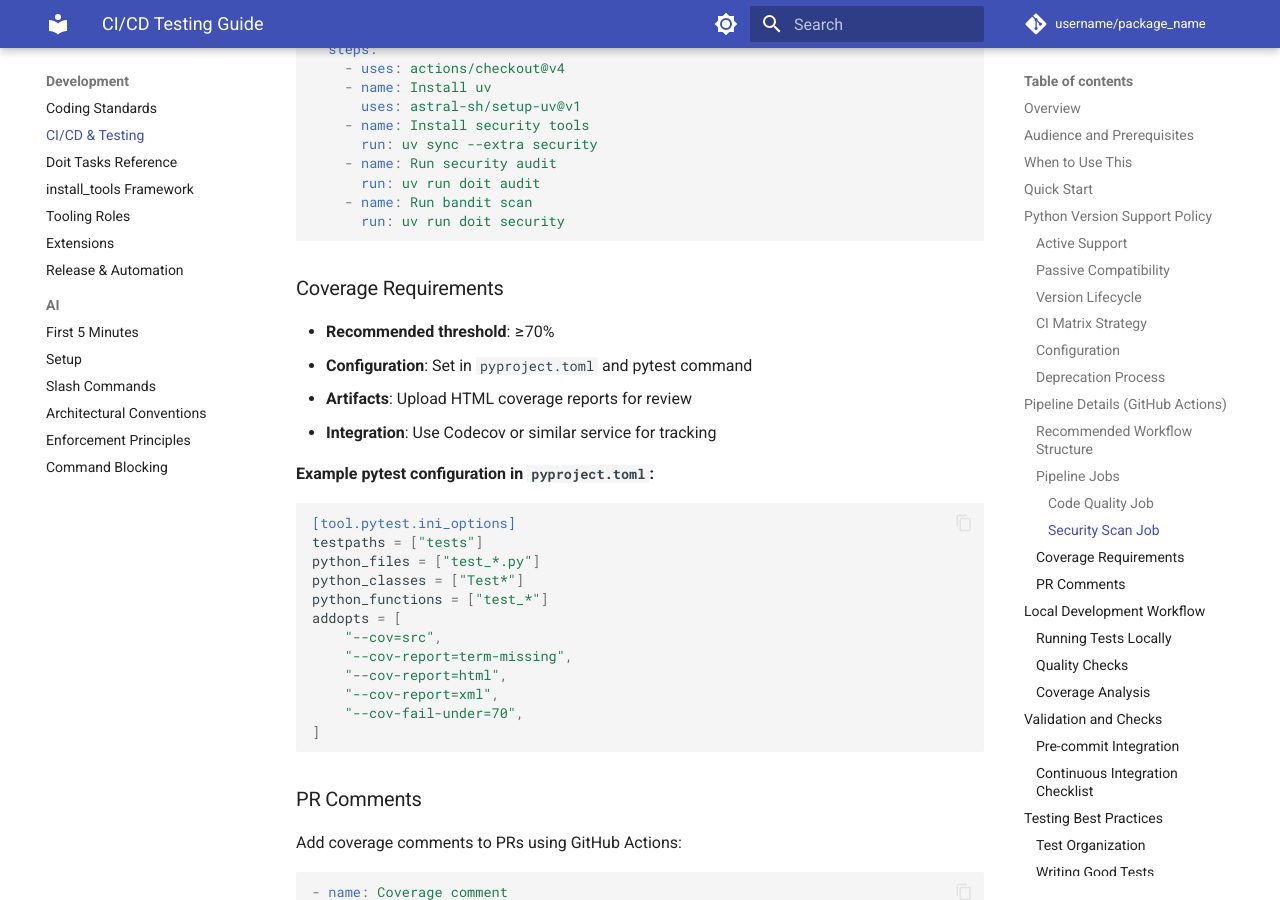
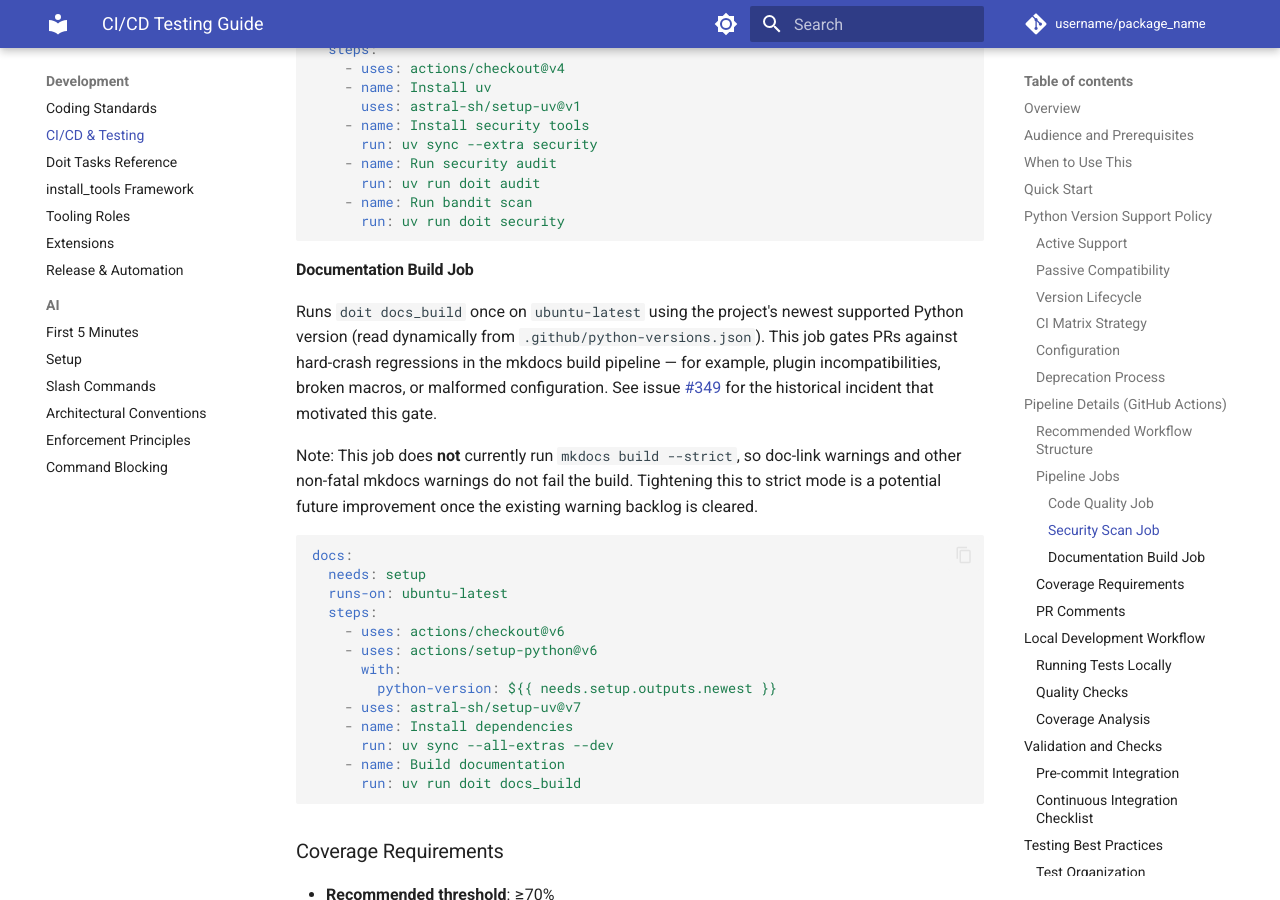
Before and after one commit to endavis/pyproject-template, an MkDocs documentation site: the page built from docs/development/ci-cd-testing.md, in a window 1280 px wide and 900 px high, scrolled down 4359 px. Built offline with MkDocs 1.6.1 and Material for MkDocs 9.7.7, drawn with Linux system fonts in a browser that asks for light colours; comment, search, counter and statistics services are not loaded; some of the changed text lies outside the part shown.

Commit message:
feat: add docs_build job to CI to catch mkdocs regressions at PR time (merges PR #356, addresses #354)
Prior to this change, `doit docs_build` was not executed by any CI
workflow. That gap allowed the pymdown-extensions / pygments 2.20
incompatibility tracked in #349 to land on `main` unnoticed until it
was reported manually; PR #355 shipped the immediate fix. This PR adds
the regression-protection gate that would have caught #349 at PR time.

Adds a new `docs` job to `.github/workflows/ci.yml`, parallel to
`test`, running on a single OS (`ubuntu-latest`) against the project's
newest supported Python version. The `setup` job now exposes a
`newest` output sourced from `.github/python-versions.json`, which the
`docs` job consumes so the Python version stays in sync with the rest
of CI. The job runs `uv run doit docs_build` and is wired through
`ci-complete`, so a failing docs build blocks the merge gate.

Scope: the job runs `mkdocs build` without `--strict`. `main` has an
existing backlog of non-fatal mkdocs warnings (unlisted nav files,
broken relative links in template/AI docs) that are out of scope here.
Tightening to `--strict` is a potential future improvement once that
backlog is cleared. The non-strict gate still catches hard crashes —
plugin incompatibilities, broken macros, malformed configuration —
which is exactly the class of failure that produced #349.

Addresses #354

````diff
--- a/docs/development/ci-cd-testing.md
+++ b/docs/development/ci-cd-testing.md
@@ -207,6 +207,28 @@ security:
       run: uv run doit security
 ```
 
+#### Documentation Build Job
+
+Runs `doit docs_build` once on `ubuntu-latest` using the project's newest supported Python version (read dynamically from `.github/python-versions.json`). This job gates PRs against hard-crash regressions in the mkdocs build pipeline — for example, plugin incompatibilities, broken macros, or malformed configuration. See issue [#349](https://github.com/endavis/pyproject-template/issues/349) for the historical incident that motivated this gate.
+
+Note: This job does **not** currently run `mkdocs build --strict`, so doc-link warnings and other non-fatal mkdocs warnings do not fail the build. Tightening this to strict mode is a potential future improvement once the existing warning backlog is cleared.
+
+```yaml
+docs:
+  needs: setup
+  runs-on: ubuntu-latest
+  steps:
+    - uses: actions/checkout@v6
+    - uses: actions/setup-python@v6
+      with:
+        python-version: ${{ needs.setup.outputs.newest }}
+    - uses: astral-sh/setup-uv@v7
+    - name: Install dependencies
+      run: uv sync --all-extras --dev
+    - name: Build documentation
+      run: uv run doit docs_build
+```
+
 ### Coverage Requirements
 
 - **Recommended threshold**: ≥70%
@@ -362,6 +384,7 @@ Before pushing to CI:
 - [ ] Run `doit type_check` to verify types
 - [ ] Run `doit test` to ensure tests pass
 - [ ] Run `doit coverage` to check coverage threshold
+- [ ] Run `doit docs_build` to verify the documentation build succeeds
 - [ ] Review changes and commit messages
 
 ## Testing Best Practices
````
Also changed, not shown: 1 other file.
